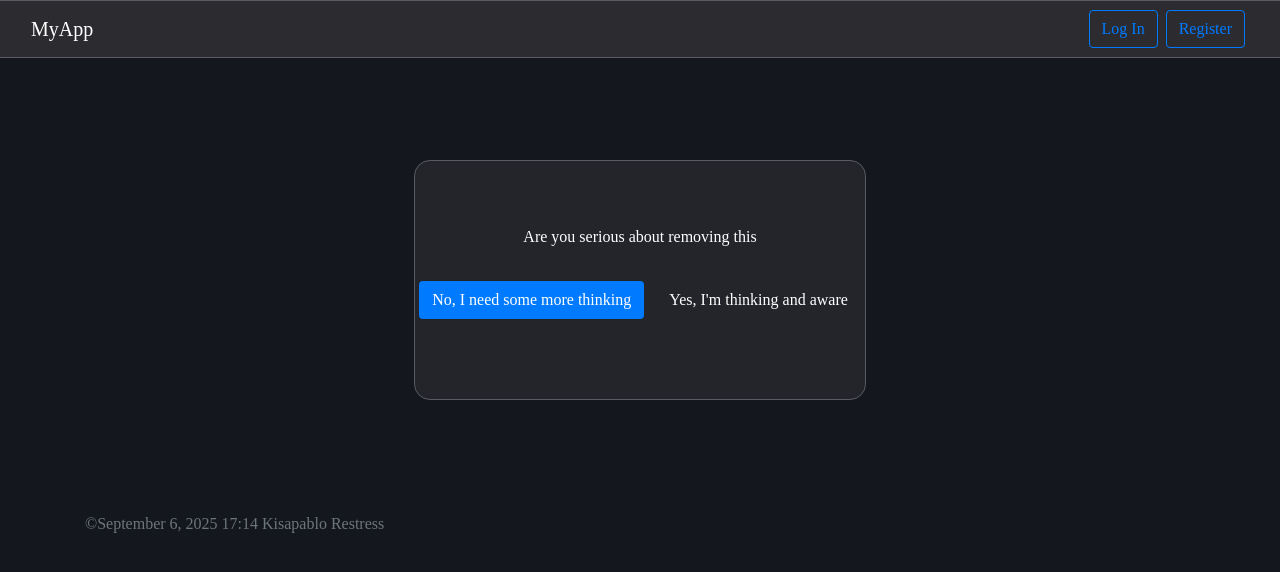
After one commit to kisapablo/forum, a PHP site: template Templates/Navigation/DeletePost.twig in a window 1280 px wide. The commit adds this page. Shown: the top 572 px of the page. Run offline with PHP 8.4, Linux system fonts and the light colour scheme; the template is opened without the code that fills it, so the values that code supplies are empty; some libraries are stand-ins or nearby versions.

Commit message:
add post tag and add templates for Delete Post

```diff
--- /dev/null
+++ b/Templates/Navigation/DeletePost.twig
@@ -0,0 +1,18 @@
+{% extends 'base.twig' %}
+
+{% block title %}
+    Access Request to Delete Post
+{% endblock %}
+{% block body %}
+    <div class="container">
+        <div class="delete_body">
+            <div class="delete_body-colors">
+            <div style="margin-bottom: 5rem;">
+        <div class="delete_title">Are you serious about removing this</div>
+                <div class="nav-button cancel-button-color">No, I need some more thinking</div>
+                <div class="nav-button delete-button-color">Yes, I'm thinking and aware</div>
+            </div>
+            </div>
+        </div>
+    </div>
+{% endblock %}
--- a/Templates/Navigation/PersonalCabinet.twig
+++ b/Templates/Navigation/PersonalCabinet.twig
@@ -11,8 +11,8 @@
         {# <div class="container"> #}
         <div class="profile-text">
             <h5 class="profile-title">{# Kisapablo Restress #}{{ user.name }}</h5>
-            <a class="nav-button profile__role-color"> {{ cabinet.en_name }}</a>
-            <div class="desc" style="margin-top: 0.85rem;">{{ user.moto }}</div>
+            <a class="nav-button role-{{ cabinet.en_name }}-color"> {{ cabinet.en_name }}</a>
+            <div class="desc" style="margin-top: 0.85rem;">{{ cabinet.moto }}</div>
             <h3 class="profile_info-title">Account Info</h3>
             <span class="registration-date">Register on: {{ cabinet.registration_date }}</span>
             <p class="profile_info-content">100000 LVL 1M posts<br>Last
--- a/Templates/Navigation/admin.twig
+++ b/Templates/Navigation/admin.twig
@@ -14,7 +14,7 @@
         <div class="profile-text">
             <div>
             <h5 class="profile-title">{# Kisapablo Restress #}{{ user.name }}</h5>
-            <a class="nav-button profile__role-color"> {{ user.role_id |default('User') }}</a>
+                <a class="nav-button role-{{ cabinet.en_name }}-color"> {{ cabinet.en_name }}</a>
             </div>
         </div>
     </div>
--- a/Templates/Navigation/posts.twig
+++ b/Templates/Navigation/posts.twig
@@ -10,8 +10,9 @@
             {{ post.author_name }}
         </div>
         <div class="post-tags">
-            <a class="nav-button post-tags-color"> This Tags </a>
-            <a class="nav-button post-tags-color"> Very Tags </a>
+            {% for tag in post.tags %}
+                <a class="nav-button post-tags-color"> {{ tag }}</a>
+            {% endfor %}
         </div>
         <div class="post-content post-content-color">
             <br>{{ post.content }}
--- a/Templates/post.twig
+++ b/Templates/post.twig
@@ -11,7 +11,7 @@
             <div class="post_edit-body">
                 <a class="nav-button auth-color" href="{{ url('user/posts/PostEditor/' ~ post.id) }}">Edit
                     post</a>
-                <a class="nav-button logout-color" href="{{ url('user') }}">Delete Post</a>
+                <a class="nav-button logout-color" href="{{ url('posts/delete/' ) ~ post.id  }}">Delete Post</a>
             </div>
         </div>
         <span class="text-muted" style="text-align: left">
--- a/css/movetext.css
+++ b/css/movetext.css
@@ -152,7 +173,6 @@ input.EditorBuilder-form {
     line-height: 1.5;
     border-radius: .25rem;
     transition: color .15s ease-in-out, background-color .15s ease-in-out, border-color .15s ease-in-out, box-shadow .15s ease-in-out;
-    height: 13%;
 }
 
 .nav-button-last-button {
@@ -471,6 +504,30 @@ margin-right: .5rem;
     font-size: x-large;
 }
 
+.delete_body {
+    display: flex;
+    position: relative;
+    flex-wrap: wrap;
+    flex-direction: column;
+    align-items: center;
+    justify-content: center;
+    transition: color .15s ease-in-out, background-color .15s ease-in-out, border-color .15s ease-in-out, box-shadow .15s ease-in-out;
+}
+
+.delete_body-colors{
+    border: 1px solid #5a5a63;
+    background-color: #23252b;
+    border-radius: 1rem;
+}
+
+.delete_title{
+    display: flex;
+    justify-content: center;
+    align-items: center;
+    margin-top: 4rem;
+    margin-bottom: 2rem;
+}
+
 .ico__view-body {
     margin-bottom: 10px;
 }
@@ -594,6 +653,43 @@ margin-right: .5rem;
     color: #fff;
     background-color: #17a2b8;
     border-color: #17a2b8;
+}
+
+.role-User-color {
+    background-color: #9c9694;
+    color: #ffffff;
+}
+
+.role-Admin-color {
+    background-color: #aa0615;
+    color: #ffffff;
+}
+
+.role-helper-color {
+    color: #ffffff;
+    background-color: #04b687;
+}
+
+.cancel-button-color{
+    background-color: #007bff;
+    color: #fff;
+}
+
+.cancel-button-color:hover{
+    background-color: #0c325c;
+}
+
+.delete-button-color {
+    /*border-color: #ea5621;*/
+    /*background-color: rgba(195, 26, 26, 0.85);*/
+    /*background-color: #ff0000;*/
+    color: #ffffff;
+}
+
+.delete-button-color:hover{
+    border-color: transparent;
+    /*background-color: #a11e2d;*/
+    /*background-color: #5e1313;*/
 }
 
 .auth-color {
--- a/index.php
+++ b/index.php
@@ -28,6 +28,7 @@ $view = $container->get(Environment::class); // Временной контей
 $app->add(new TwigMiddleware($view));
 
 // Routing
+$app->get('/admin', [PersonalCabinet::class, 'showPersonalCabinet']);
 $app->get('/user', [PersonalCabinet::class, 'showPersonalCabinet']);
 $app->get('/user/login', [UserController::class, 'showUserLoginPage']);
 $app->get('/user/registration', [UserController::class, 'showUserRegistrationPage']);
@@ -35,8 +36,10 @@ $app->get('/user/logout', [UserController::class, 'DeleteSession']);
 $app->post('/user/login', [UserController::class, 'authorizeUser']);
 $app->post('/user/registration', [UserController::class, 'registerUser']);
 
+
 $app->get('/about', AboutPage::class);
 $app->get('/', [PostsController::class, 'showAllPosts']);
+$app->get('/posts/delete/{post_id}', [PostsController::class, 'showDeletePosts']);
 $app->get('/posts', [PostsController::class, 'showAllPosts']);
 //$app->get('/posts/all[/{page}]', [PostsController::class, 'showAllPosts']);
 $app->get('/posts/builders', [PostsController::class, 'showPostBuilderPage']);
```
Also changed, not shown: other parts of css/movetext.css (+65 -34 lines), Templates/Navigation/CreateNewPosts.twig (+15 -7 lines), src/PostRepository.php (+19 -0 lines), src/Route/PostsController.php (+83 -0 lines). Lines whose indentation alone changed are shown as unchanged.
